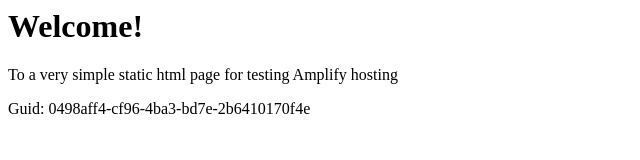
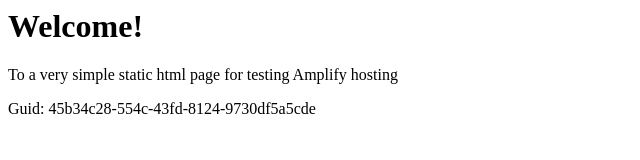
Before and after one commit to aws-aemilia-lhr/Github-PR-Commit-Integration-Test-DoNotTouch-GitHubWebhookPushCanaryTest-v1-preprod-eu-west-2, a website: page src/index.html in a window 1280 px wide. Shown: the full height of the page, 0-640 px from the left. Drawn offline with Linux system fonts and the light colour scheme.

Commit message:
commit from integ tests

```diff
--- a/src/index.html
+++ b/src/index.html
@@ -12,6 +12,6 @@
 <body>
     <h1>Welcome!</h1>
     <p>To a very simple static html page for testing Amplify hosting</p>
-    <p>Guid: 0498aff4-cf96-4ba3-bd7e-2b6410170f4e</p></body>
+    <p>Guid: 45b34c28-554c-43fd-8124-9730df5a5cde</p></body>
 
 </html>
```
